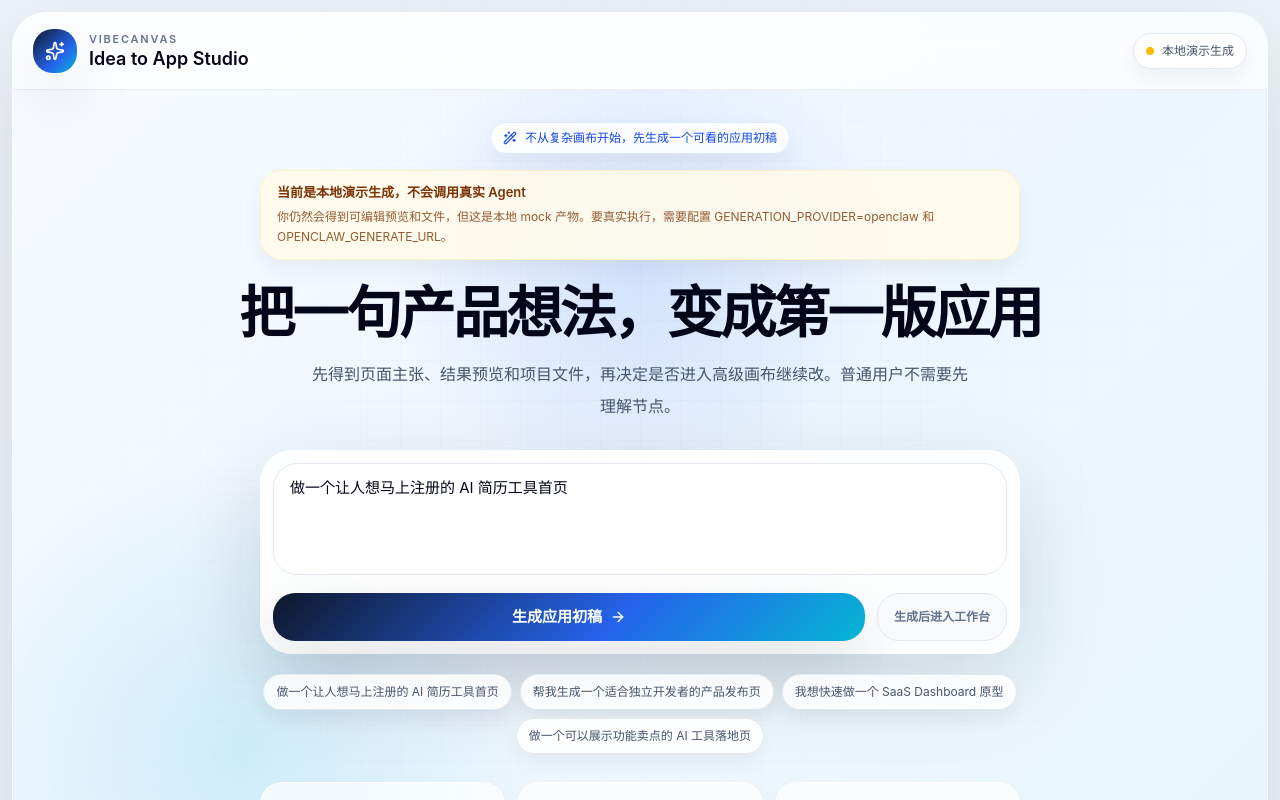
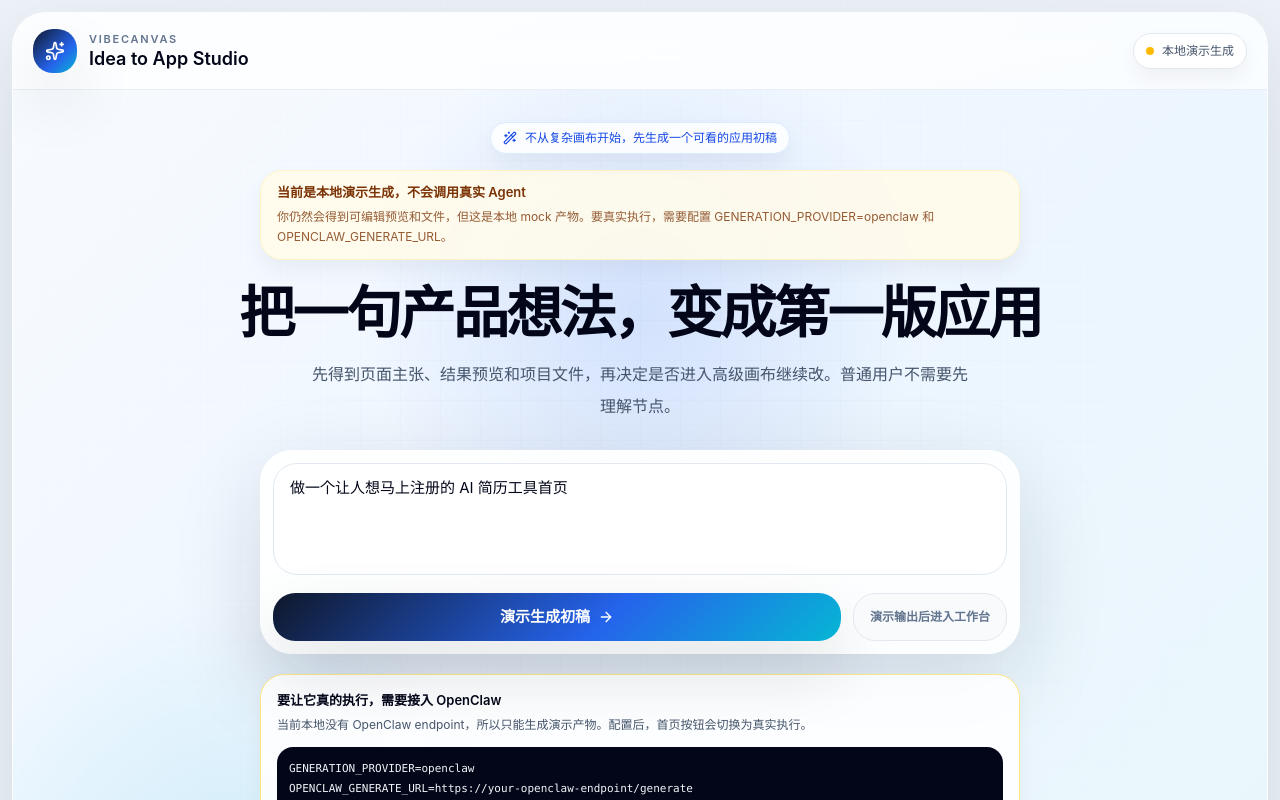
Before and after one commit to sissname/vibe-canvas, a Next.js app: page / in a window 1280 px wide. Shown: the top 800 px of the page. Built offline with nearby package versions, Linux system fonts and the light colour scheme.

Commit message:
Clarify demo execution flow

```diff
--- a/app/page.tsx
+++ b/app/page.tsx
@@ -36,7 +36,7 @@ const starterPrompts = [
 const productMetrics = [
   { label: '生成产物', value: '页面 + 文档' },
   { label: '下一步', value: '预览 / 继续改' },
-  { label: '模式', value: '先结果后编辑' },
+  { label: '模式', value: '先解释再预览' },
 ];
 
 const generationSteps = ['理解需求', '生成页面主张', '组织项目文件', '准备预览'];
@@ -106,16 +106,21 @@ export default function Home() {
     const generated = await generate(prompt);
     if (!generated) return;
 
-    setFiles(createProjectFiles(generated.files));
-    openProjectPreview(generated);
-    setActiveTab('preview');
+    const generatedFiles = createProjectFiles(generated.files);
+    setFiles(generatedFiles);
+    openProjectPreview(generated, false, generatedFiles);
+    setActiveTab('plan');
   };
 
-  const openProjectPreview = (targetProject = project, openInNewTab = false) => {
+  const openProjectPreview = (
+    targetProject = project,
+    openInNewTab = false,
+    targetFiles = files
+  ) => {
     if (!targetProject) return;
 
     const previewUrl = SimplePreviewService.createPreviewUrl(
-      getEditablePreviewHtml(targetProject, files)
+      getEditablePreviewHtml(targetProject, targetFiles)
     );
     setUrl(previewUrl);
     show();
@@ -237,6 +242,8 @@ function LandingStage({
   prompt: string;
   setPrompt: (prompt: string) => void;
 }) {
+  const isRealProvider = generationHealth?.realExecution === true;
+
   return (
     <section className="relative flex min-h-[calc(100vh-98px)] items-center justify-center px-5 py-8 sm:px-8">
       <div className="absolute inset-0 bg-[radial-gradient(circle_at_50%_22%,rgba(37,99,235,0.14),transparent_28%),radial-gradient(circle_at_18%_82%,rgba(6,182,212,0.14),transparent_24%)]" />
@@ -282,17 +289,21 @@ function LandingStage({
                 </>
               ) : (
                 <>
-                  生成应用初稿
+                  {isRealProvider ? '执行 OpenClaw 生成' : '演示生成初稿'}
                   <ArrowRight className="h-4 w-4" />
                 </>
               )}
             </button>
 
             <span className="flex items-center justify-center rounded-[22px] border border-slate-200 bg-slate-50 px-4 py-3 text-[12px] font-semibold text-slate-500">
-              生成后进入工作台
+              {isRealProvider ? '真实执行后进入工作台' : '演示输出后进入工作台'}
             </span>
           </div>
         </div>
+
+        {!isRealProvider && !isGenerating && (
+          <OpenClawSetupHint compact />
+        )}
 
         {isGenerating ? (
           <GenerationProgress progressIndex={progressIndex} />
@@ -350,6 +361,26 @@ function GenerationModeNotice({
           ? '提交想法后会请求已配置的 OpenClaw endpoint，并校验返回的项目结构。'
           : '你仍然会得到可编辑预览和文件，但这是本地 mock 产物。要真实执行，需要配置 GENERATION_PROVIDER=openclaw 和 OPENCLAW_GENERATE_URL。'}
       </p>
+    </div>
+  );
+}
+
+function OpenClawSetupHint({ compact = false }: { compact?: boolean }) {
+  return (
+    <div className={`mx-auto max-w-[760px] rounded-[24px] border border-amber-200 bg-white/88 text-left shadow-sm ${
+      compact ? 'mt-5 px-4 py-4' : 'mt-4 px-4 py-4'
+    }`}>
+      <p className="text-[13px] font-semibold text-slate-950">
+        要让它真的执行，需要接入 OpenClaw
+      </p>
+      <p className="mt-1 text-[12px] leading-5 text-slate-600">
+        当前本地没有 OpenClaw endpoint，所以只能生成演示产物。配置后，首页按钮会切换为真实执行。
+      </p>
+      <div className="mt-3 overflow-x-auto whitespace-pre-wrap break-all rounded-[16px] bg-slate-950 px-3 py-3 font-mono text-[11px] leading-5 text-slate-100">
+        <div>GENERATION_PROVIDER=openclaw</div>
+        <div>OPENCLAW_GENERATE_URL=https://your-openclaw-endpoint/generate</div>
+        <div>OPENCLAW_API_TOKEN=optional-token</div>
+      </div>
     </div>
   );
 }
@@ -515,6 +546,10 @@ function ProjectStage({
           generationHealth={generationHealth}
           prompt={project.prompt}
         />
+
+        {generationHealth?.realExecution !== true && (
+          <OpenClawSetupHint compact />
+        )}
 
         {project.requirement && (
           <RequirementCard requirement={project.requirement} />
```
